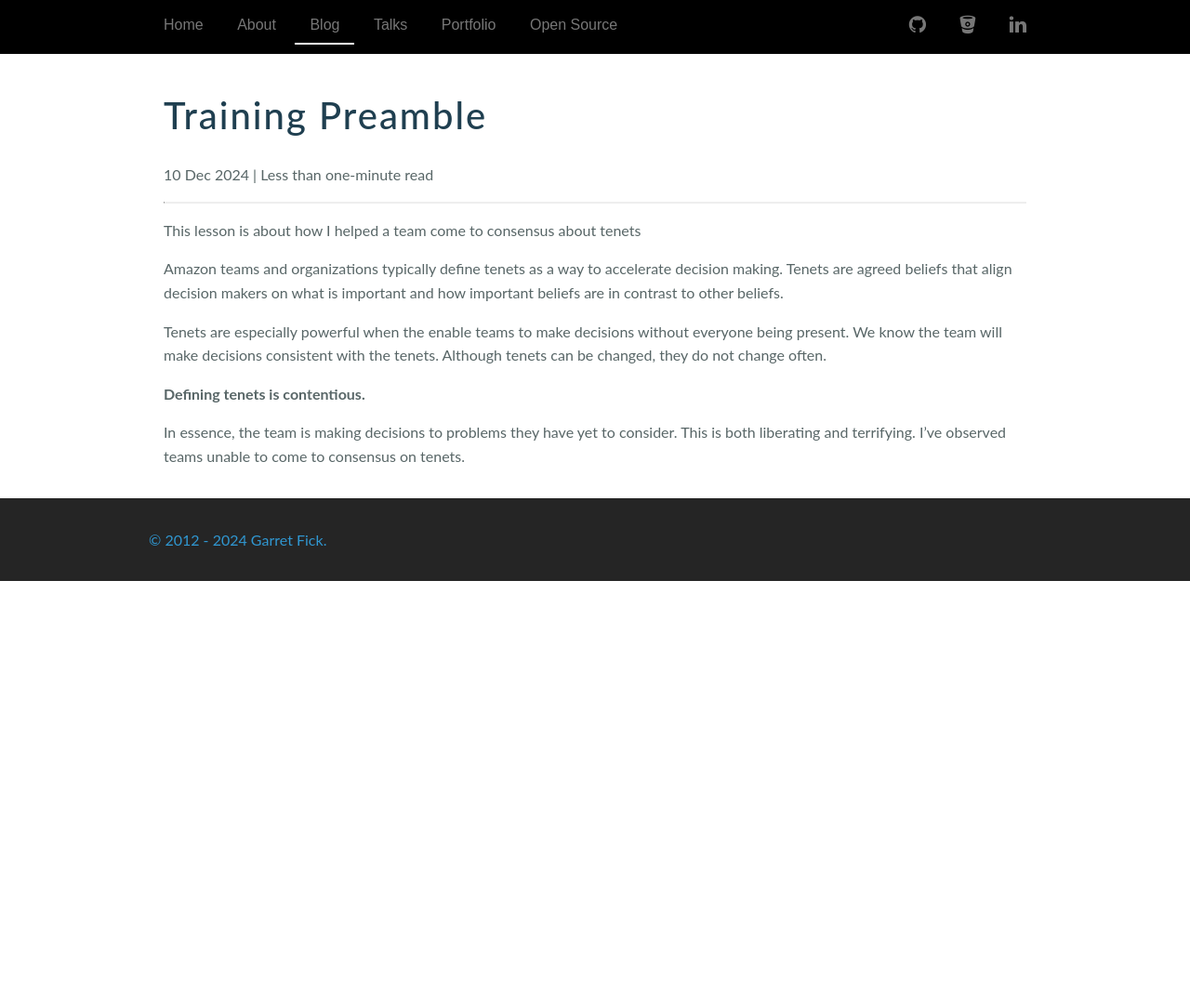
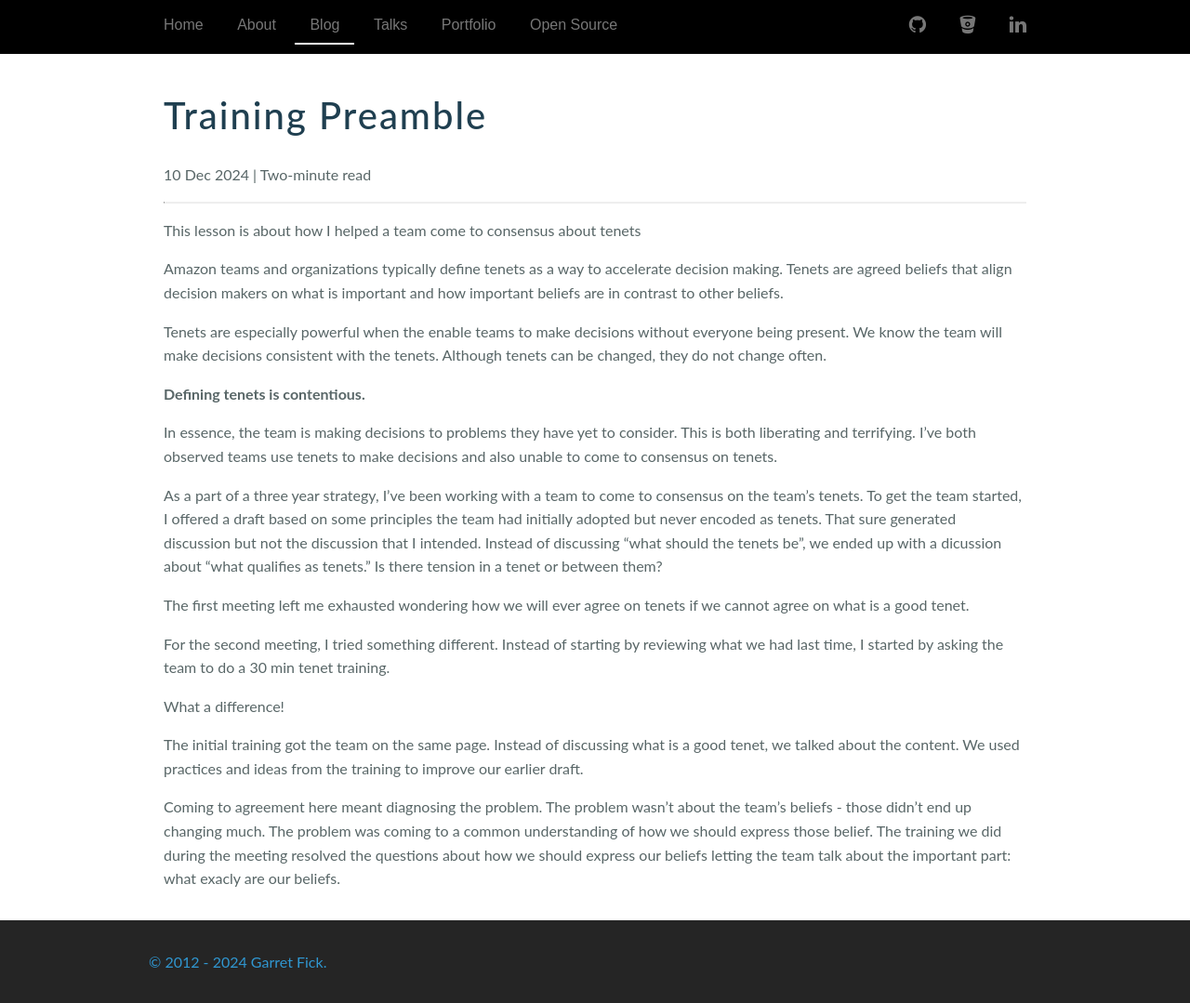
Before and after one commit to garretfick/garretfick.github.io, a Jekyll site: the page built from _posts/2024-12-10-training-preamble.md, in a window 1280 px wide. Shown: the whole page at 93% size. Built offline with Jekyll 4.4.1, drawn with Linux system fonts in a browser that asks for light colours; comment, search, counter and statistics services are not loaded; before the commit the page ends 900 px from its top, so only the background shows below that.

Commit message:
Update 2024-12-10-training-preamble.md

```diff
--- a/_posts/2024-12-10-training-preamble.md
+++ b/_posts/2024-12-10-training-preamble.md
@@ -19,4 +19,33 @@ Although tenets can be changed, they do not change often.
 **Defining tenets is contentious.**
 
 In essence, the team is making decisions to problems they have
-yet to consider. This is both liberating and terrifying. I've observed teams unable to come to consensus on tenets.
+yet to consider. This is both liberating and terrifying. I've both observed
+teams use tenets to make decisions and also unable to come to consensus on tenets.
+
+As a part of a three year strategy, I've been working with a team
+to come to consensus on the team's tenets. To get the team started, I offered
+a draft based on some principles the team had initially adopted but never
+encoded as tenets. That sure generated discussion but not the discussion
+that I intended. Instead of discussing "what should the tenets be", we
+ended up with a dicussion about "what qualifies as tenets." Is there
+tension in a tenet or between them?
+
+The first meeting left me exhausted wondering how we will
+ever agree on tenets if we cannot agree on what is a good tenet.
+
+For the second meeting, I tried something different. Instead of starting
+by reviewing what we had last time, I started by asking the team to
+do a 30 min tenet training.
+
+What a difference!
+
+The initial training got the team on the same page. Instead
+of discussing what is a good tenet, we talked about the content. We used
+practices and ideas from the training to improve our earlier draft.
+
+Coming to agreement here meant diagnosing the problem. The problem
+wasn't about the team's beliefs - those didn't end up changing much. The
+problem was coming to a common understanding of how we should express those
+belief. The training we did during the meeting resolved the questions
+about how we should express our beliefs letting the team talk about
+the important part: what exacly are our beliefs.
```
